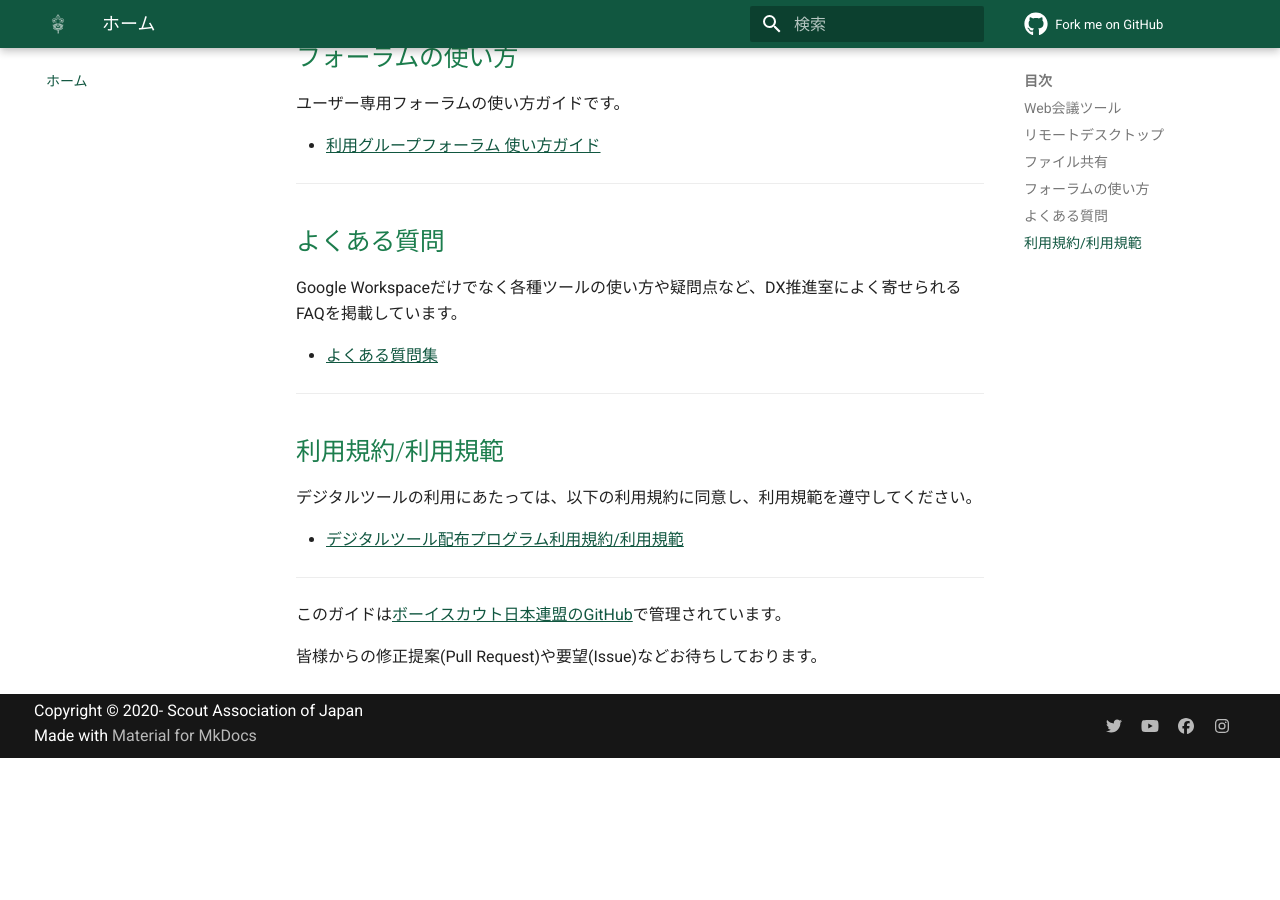
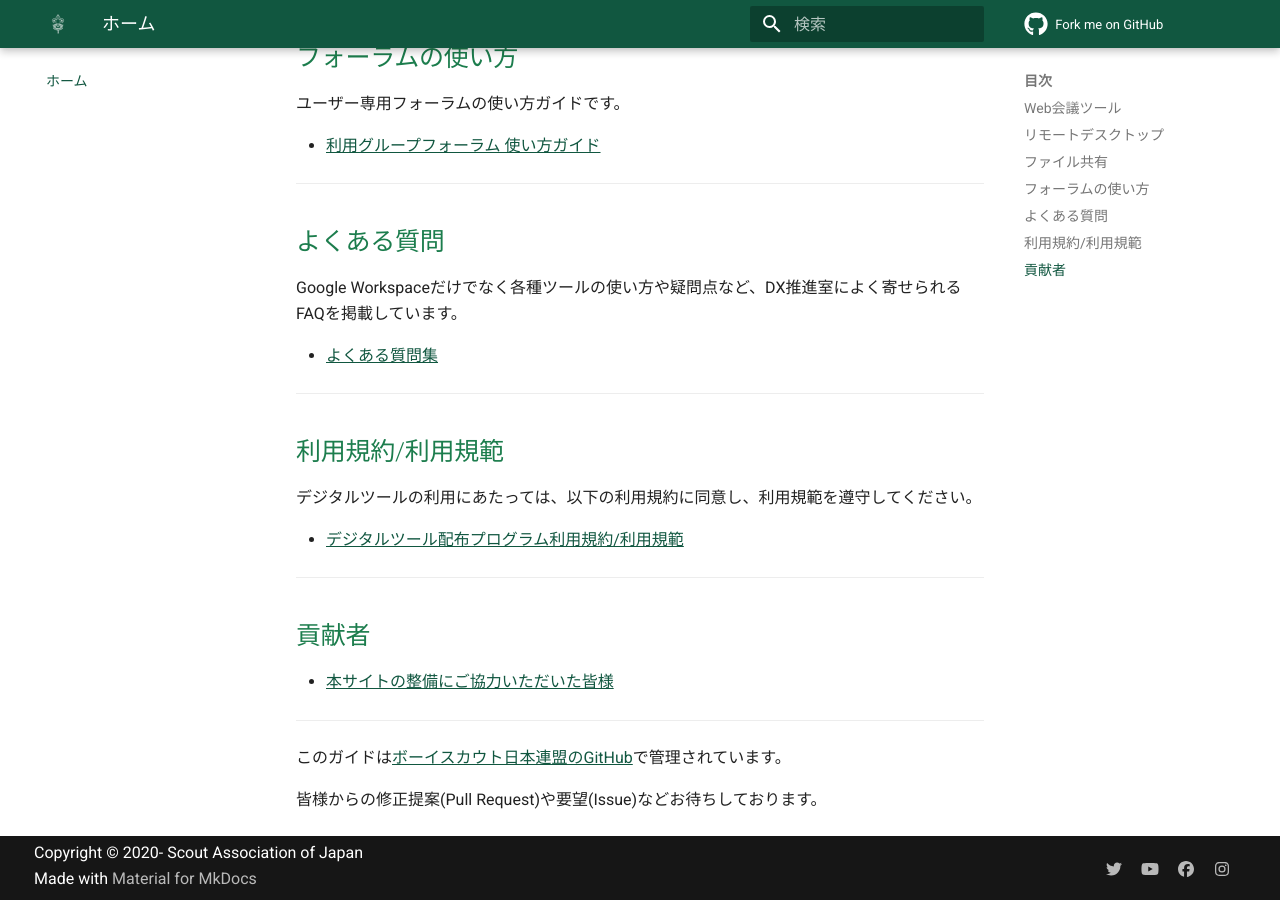
Before and after one commit to Scout-Association-of-Japan/DX-promotion-guidelines, an MkDocs documentation site: the page built from docs/index.md, in a window 1280 px wide and 900 px high, scrolled down 1089 px. Built offline with MkDocs 1.6.1 and Material for MkDocs 9.7.7, drawn with Linux system fonts in a browser that asks for light colours; comment, search, counter and statistics services are not loaded; before the commit the page ends 1847 px from its top, so only the background shows below that.

Commit message:
contributorsへのリンク配置 #144 (#147)
* contributorsへのリンク配置 #144

- トップページからリンクを張る

* move contributors.md

index.mdから外部リンクで参照するようにリンクを修正

```diff
--- a/docs/index.md
+++ b/docs/index.md
@@ -52,6 +52,11 @@ Google Workspaceだけでなく各種ツールの使い方や疑問点など、D
 
 -----
 
+## 貢献者
+- [本サイトの整備にご協力いただいた皆様](https://github.com/Scout-Association-of-Japan/DX-promotion-guidelines/blob/master/CONTRIBUTORS.md)
+
+-----
+
 このガイドは[ボーイスカウト日本連盟のGitHub](https://github.com/Scout-Association-of-Japan/DX-promotion-guidelines)で管理されています。
 
 皆様からの修正提案(Pull Request)や要望(Issue)などお待ちしております。
```
